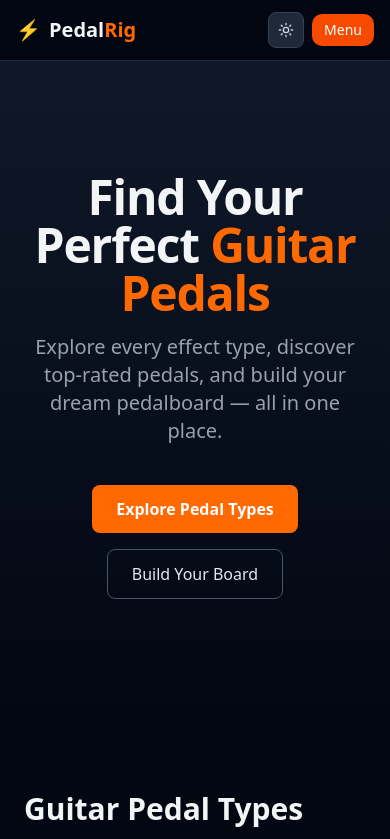
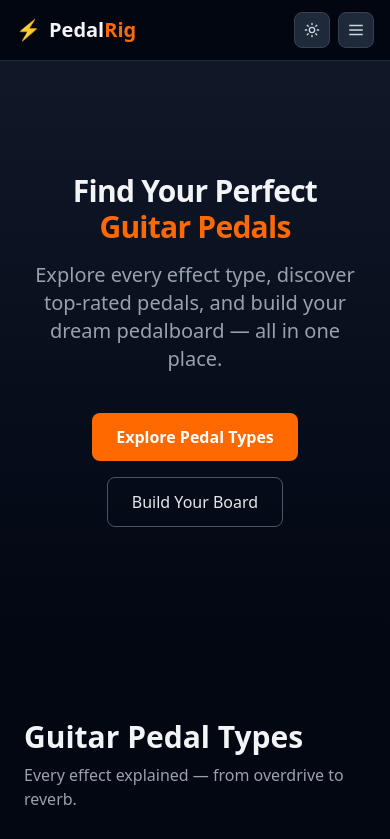
Before and after one commit to lumm256/pedalrig, a Next.js app: page / in a window 390 px wide. Shown: the top 839 px of the page. Built offline with nearby package versions, Linux system fonts and the light colour scheme.

Commit message:
fix: mobile responsiveness improvements
- Responsive H1 sizing (3xl → 4xl → 5xl)
- Real hamburger menu with slide-down nav panel
- Table overflow-x-auto for horizontal scroll on mobile
- Builder stats grid gap reduced on small screens
- All tables scrollable on narrow viewports

```diff
--- a/src/app/[typeSlug]/page.tsx
+++ b/src/app/[typeSlug]/page.tsx
@@ -190,7 +190,7 @@ export default async function TypePage({
         {typePedals.length > 0 && (
           <section className="mb-12">
             <h2 className="text-2xl font-bold mb-4">Quick Comparison</h2>
-            <div className="rounded-xl border border-zinc-200 dark:border-zinc-800 overflow-hidden">
+            <div className="rounded-xl border border-zinc-200 dark:border-zinc-800 overflow-x-auto">
               <Table>
                 <TableHeader>
                   <TableRow className="border-zinc-200 dark:border-zinc-800 bg-gray-50 dark:bg-zinc-900/80">
--- a/src/app/layout.tsx
+++ b/src/app/layout.tsx
@@ -1,6 +1,7 @@
 import type { Metadata, Viewport } from "next";
 import { ThemeProvider } from "@/components/theme-provider";
 import { ThemeToggle } from "@/components/theme-toggle";
+import { MobileMenu } from "@/components/mobile-menu";
 import "./globals.css";
 
 export const metadata: Metadata = {
@@ -82,12 +83,7 @@ function Header() {
         </div>
         <div className="flex items-center gap-2 md:hidden">
           <ThemeToggle />
-          <a
-            href="/types"
-            className="rounded-lg bg-orange-600 px-3 py-1.5 text-sm font-medium text-white hover:bg-orange-500 transition-colors"
-          >
-            Menu
-          </a>
+          <MobileMenu />
         </div>
       </nav>
     </header>
--- a/src/app/page.tsx
+++ b/src/app/page.tsx
@@ -57,7 +57,7 @@ export default function HomePage() {
       {/* Hero */}
       <section className="relative px-6 py-28 text-center bg-gradient-to-b from-gray-100 to-white dark:from-gray-900 dark:to-gray-950">
         <div className="max-w-3xl mx-auto">
-          <h1 className="text-5xl font-bold tracking-tight mb-4">
+          <h1 className="text-3xl sm:text-4xl md:text-5xl font-bold tracking-tight mb-4">
             Find Your Perfect{" "}
             <span className="text-orange-500">Guitar Pedals</span>
           </h1>
--- a/src/app/pedalboard/builder/pedalboard-builder.tsx
+++ b/src/app/pedalboard/builder/pedalboard-builder.tsx
@@ -327,7 +327,7 @@ export function PedalboardBuilder() {
       {/* Right: Board + Stats */}
       <div className="lg:col-span-2 space-y-4">
         {/* Stats bar */}
-        <div className="grid grid-cols-3 gap-3">
+        <div className="grid grid-cols-3 gap-2 sm:gap-3">
           <div className="rounded-xl border border-gray-200 dark:border-gray-800 bg-gray-50 dark:bg-gray-900 p-4 text-center">
             <p className="text-2xl font-bold">{boardPedals.length}</p>
             <p className="text-xs text-gray-500 dark:text-gray-400">Pedals</p>
--- a/src/app/power-supply/page.tsx
+++ b/src/app/power-supply/page.tsx
@@ -117,7 +117,7 @@ export default function PowerSupplyPage() {
         {/* Comparison Table */}
         <section className="mb-12">
           <h2 className="text-2xl font-semibold mb-4">Isolated vs Daisy Chain</h2>
-          <div className="rounded-lg border border-zinc-200 dark:border-zinc-800 overflow-hidden">
+          <div className="rounded-lg border border-zinc-200 dark:border-zinc-800 overflow-x-auto">
             <Table>
               <TableHeader>
                 <TableRow className="border-zinc-200 dark:border-zinc-800 bg-gray-50 dark:bg-zinc-900">
--- /dev/null
+++ b/src/components/mobile-menu.tsx
@@ -0,0 +1,62 @@
+"use client";
+
+import { useState } from "react";
+
+const navLinks = [
+  { href: "/types", label: "Pedal Types" },
+  { href: "/pedal-order", label: "Signal Chain" },
+  { href: "/pedalboard", label: "Pedalboard" },
+  { href: "/beginners", label: "Beginners" },
+  { href: "/power-supply", label: "Power Supply" },
+];
+
+export function MobileMenu() {
+  const [open, setOpen] = useState(false);
+
+  return (
+    <div className="md:hidden">
+      <button
+        onClick={() => setOpen(!open)}
+        className="flex h-9 w-9 items-center justify-center rounded-md border border-gray-200 dark:border-gray-700 bg-gray-50 dark:bg-gray-800 text-gray-600 dark:text-gray-300 hover:bg-gray-100 dark:hover:bg-gray-700 transition-colors"
+        aria-label="Toggle menu"
+        aria-expanded={open}
+      >
+        {open ? (
+          <svg width="18" height="18" viewBox="0 0 24 24" fill="none" stroke="currentColor" strokeWidth="2">
+            <path d="M18 6L6 18M6 6l12 12" />
+          </svg>
+        ) : (
+          <svg width="18" height="18" viewBox="0 0 24 24" fill="none" stroke="currentColor" strokeWidth="2">
+            <path d="M3 12h18M3 6h18M3 18h18" />
+          </svg>
+        )}
+      </button>
+
+      {open && (
+        <div className="absolute left-0 right-0 top-full border-b border-gray-200 dark:border-gray-800 bg-white dark:bg-gray-950 px-4 py-4 shadow-lg">
+          <nav className="flex flex-col gap-1">
+            {navLinks.map((link) => (
+              <a
+                key={link.href}
+                href={link.href}
+                onClick={() => setOpen(false)}
+                className="rounded-lg px-3 py-2.5 text-sm font-medium text-gray-700 dark:text-gray-300 hover:bg-gray-100 dark:hover:bg-gray-900 hover:text-orange-500 transition-colors"
+              >
+                {link.label}
+              </a>
+            ))}
+            <div className="mt-2 border-t border-gray-200 dark:border-gray-800 pt-2">
+              <a
+                href="/pedalboard/builder"
+                onClick={() => setOpen(false)}
+                className="block rounded-lg bg-orange-500 px-3 py-2.5 text-center text-sm font-medium text-white hover:bg-orange-600 transition-colors"
+              >
+                ⚡ Board Builder
+              </a>
+            </div>
+          </nav>
+        </div>
+      )}
+    </div>
+  );
+}
```
